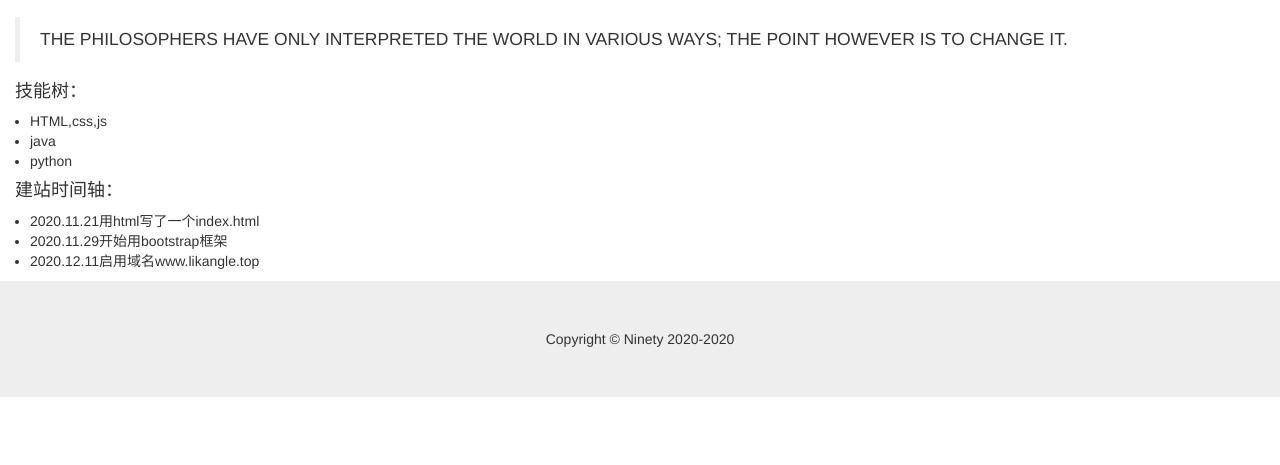
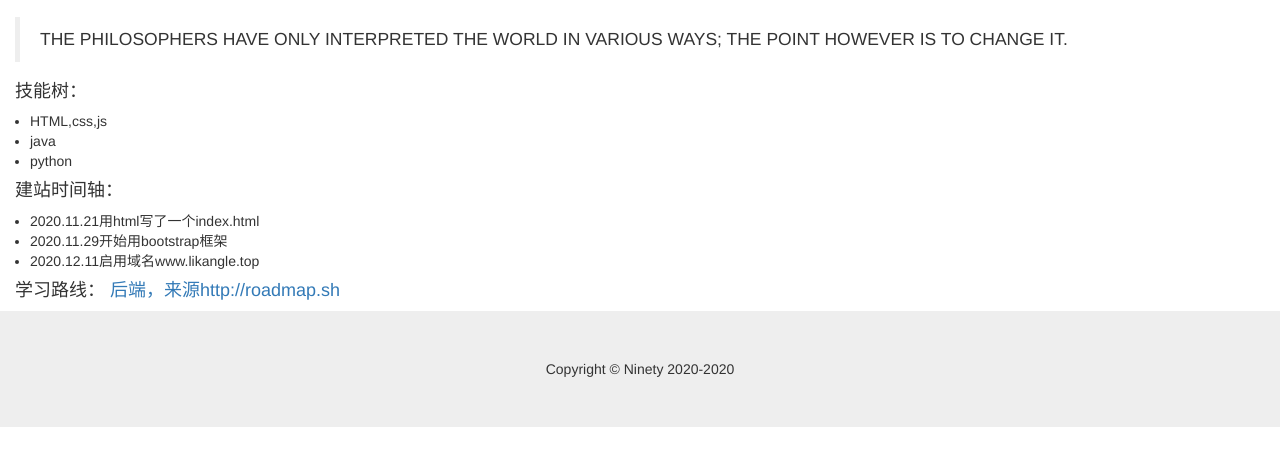
Before and after one commit to getninety/getninety.github.io, a plain HTML site: page profile.html in a window 1280 px wide. Shown: the part 115-580 px from the top of the page. Drawn offline with Linux system fonts and the light colour scheme.

Commit message:
Add files via upload
roadmap

```diff
--- a/profile.html
+++ b/profile.html
@@ -46,6 +46,10 @@
 			<li>2020.11.29开始用bootstrap框架</li>
 			<li>2020.12.11启用域名www.likangle.top</li>
 		</ul>
+
+		<h4>学习路线：
+		<a href="./img/backend-map.png">后端，来源http://roadmap.sh</a>
+		</h4>
 		</div>
 
 		<footer class="footer">
```
Also changed, not shown: img/backend-map.png (added).
